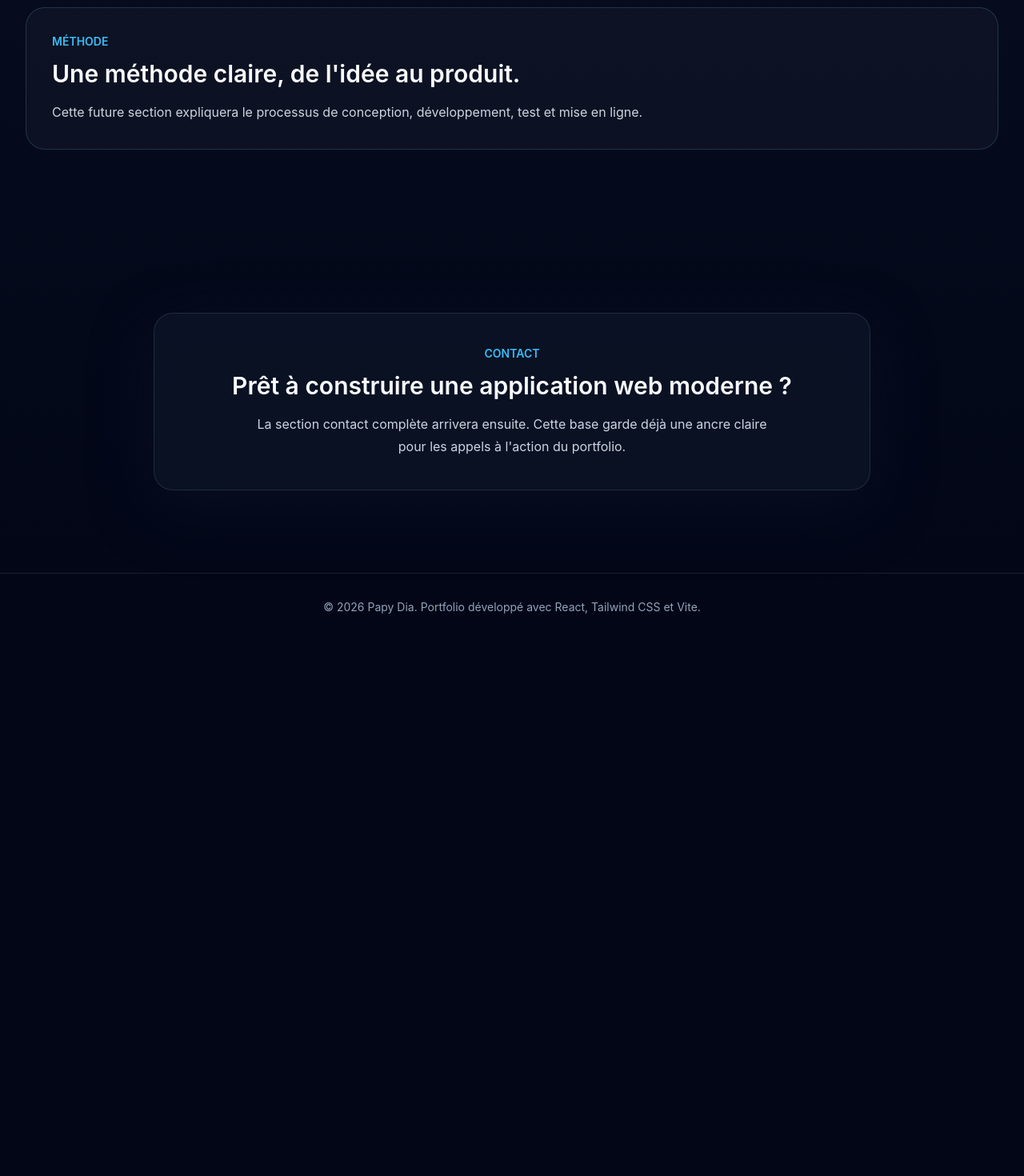
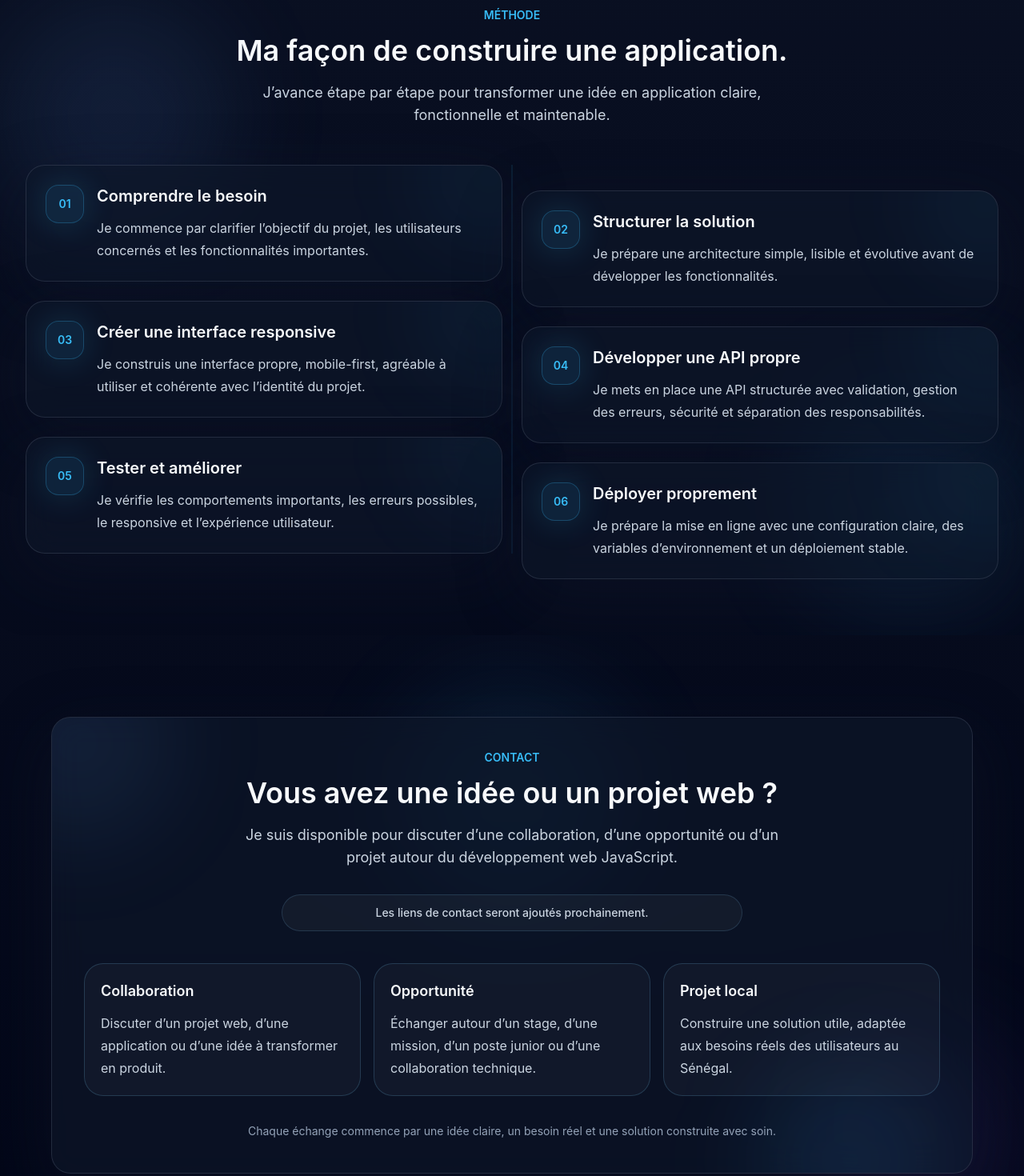
Before and after one commit to PapyDia/PortfolioPapy, a React (Vite) app: page / in a window 1280 px wide. Shown: the part 4220-5690 px from the top of the page at 80% size. Before the commit the page ends 5021 px from the top, so only its background shows below. Built offline with nearby package versions, Linux system fonts and the light colour scheme.

Commit message:
Contact and Method sections

```diff
--- a/src/components/layout/Footer.jsx
+++ b/src/components/layout/Footer.jsx
@@ -2,12 +2,27 @@ import { portfolioData } from '../../data/portfolioData'
 import Container from '../ui/Container'
 
 function Footer() {
+  const { footer, identity } = portfolioData
+
   return (
-    <footer className="border-t border-white/10 py-8">
+    <footer className="border-t border-white/10 bg-navy-950/50 py-8">
       <Container>
-        <p className="text-center text-sm text-text-soft">
-          {portfolioData.footer}
-        </p>
+        <div className="flex flex-col items-center gap-4 text-center md:flex-row md:justify-between md:text-left">
+          <div>
+            <p className="text-sm font-semibold text-ice-50">
+              {identity.name}
+            </p>
+            <p className="mt-1 text-xs text-text-soft">{identity.title}</p>
+          </div>
+
+          <p className="max-w-xl text-sm text-text-soft md:text-center">
+            {footer}
+          </p>
+
+          <p className="text-xs font-medium uppercase text-cyan-glow">
+            React · Tailwind CSS · Vite
+          </p>
+        </div>
       </Container>
     </footer>
   )
--- a/src/components/sections/ContactSection.jsx
+++ b/src/components/sections/ContactSection.jsx
@@ -1,20 +1,71 @@
+import { portfolioData } from '../../data/portfolioData'
+import Button from '../ui/Button'
 import Container from '../ui/Container'
+import SectionHeader from '../ui/SectionHeader'
 
 function ContactSection() {
+  const { contact } = portfolioData
+  const contactCtas = [contact.primaryCta, contact.secondaryCta].filter(
+    (cta) => cta.href,
+  )
+
   return (
-    <section className="section-padding" id="contact">
+    <section className="section-padding relative overflow-hidden" id="contact">
+      <div className="pointer-events-none absolute left-1/2 top-16 size-72 -translate-x-1/2 rounded-full bg-cyan-glow/10 blur-3xl" />
+      <div className="pointer-events-none absolute bottom-0 right-0 size-72 rounded-full bg-violet-glow/10 blur-3xl" />
+
       <Container>
-        <div className="glass-panel mx-auto max-w-4xl p-6 text-center sm:p-10">
-          <p className="text-sm font-semibold uppercase text-cyan-glow">
-            Contact
-          </p>
-          <h2 className="mt-3 text-3xl font-semibold text-ice-50">
-            Prêt à construire une application web moderne ?
-          </h2>
-          <p className="mx-auto mt-4 max-w-2xl leading-7 text-text-muted">
-            La section contact complète arrivera ensuite. Cette base garde déjà
-            une ancre claire pour les appels à l'action du portfolio.
-          </p>
+        <div className="glass-panel relative mx-auto max-w-6xl overflow-hidden p-6 text-center sm:p-8 lg:p-10">
+          <div className="pointer-events-none absolute -left-20 -top-20 size-56 rounded-full bg-blue-glow/10 blur-3xl" />
+          <div className="pointer-events-none absolute -bottom-24 right-10 size-56 rounded-full bg-cyan-glow/10 blur-3xl" />
+
+          <div className="relative">
+            <SectionHeader
+              align="center"
+              description={contact.description}
+              eyebrow={contact.eyebrow}
+              title={contact.title}
+            />
+
+            {contactCtas.length > 0 ? (
+              <div className="mt-8 flex flex-col justify-center gap-3 sm:flex-row">
+                {contactCtas.map((cta, index) => (
+                  <Button
+                    href={cta.href}
+                    key={cta.label}
+                    variant={index === 0 ? 'primary' : 'secondary'}
+                  >
+                    {cta.label}
+                  </Button>
+                ))}
+              </div>
+            ) : (
+              <p className="mx-auto mt-8 max-w-xl rounded-button border border-ice-300/15 bg-white/[0.04] px-5 py-3 text-sm font-medium text-text-muted">
+                Les liens de contact seront ajoutés prochainement.
+              </p>
+            )}
+
+            <div className="mt-10 grid gap-4 md:grid-cols-3">
+              {contact.cards.map((card) => (
+                <article
+                  className="premium-border rounded-card bg-white/[0.03] p-5 text-left"
+                  key={card.title}
+                >
+                  <h3 className="text-lg font-semibold text-ice-50">
+                    {card.title}
+                  </h3>
+                  <p className="mt-3 leading-7 text-text-muted">
+                    {card.description}
+                  </p>
+                </article>
+              ))}
+            </div>
+
+            <p className="mx-auto mt-8 max-w-2xl text-sm leading-6 text-text-soft">
+              Chaque échange commence par une idée claire, un besoin réel et
+              une solution construite avec soin.
+            </p>
+          </div>
         </div>
       </Container>
     </section>
--- a/src/components/sections/ProcessSection.jsx
+++ b/src/components/sections/ProcessSection.jsx
@@ -1,20 +1,36 @@
+import { portfolioData } from '../../data/portfolioData'
 import Container from '../ui/Container'
+import ProcessStep from '../ui/ProcessStep'
+import SectionHeader from '../ui/SectionHeader'
 
 function ProcessSection() {
+  const { process } = portfolioData
+
   return (
-    <section className="section-padding" id="process">
+    <section className="section-padding relative overflow-hidden" id="process">
+      <div className="pointer-events-none absolute left-0 top-24 size-72 rounded-full bg-blue-glow/10 blur-3xl" />
+      <div className="pointer-events-none absolute bottom-8 right-0 size-72 rounded-full bg-cyan-glow/10 blur-3xl" />
+
       <Container>
-        <div className="premium-border rounded-card bg-white/[0.03] p-6 sm:p-8">
-          <p className="text-sm font-semibold uppercase text-cyan-glow">
-            Méthode
-          </p>
-          <h2 className="mt-3 text-3xl font-semibold text-ice-50">
-            Une méthode claire, de l'idée au produit.
-          </h2>
-          <p className="mt-4 max-w-3xl leading-7 text-text-muted">
-            Cette future section expliquera le processus de conception,
-            développement, test et mise en ligne.
-          </p>
+        <SectionHeader
+          align="center"
+          description={process.description}
+          eyebrow={process.eyebrow}
+          title={process.title}
+        />
+
+        <div className="relative mt-12">
+          <div className="pointer-events-none absolute left-1/2 top-0 hidden h-full w-px -translate-x-1/2 bg-cyan-glow/20 lg:block" />
+
+          <div className="grid gap-5 md:grid-cols-2 lg:gap-6">
+            {process.steps.map((step, index) => (
+              <ProcessStep
+                index={index}
+                key={step.number}
+                step={step}
+              />
+            ))}
+          </div>
         </div>
       </Container>
     </section>
--- /dev/null
+++ b/src/components/ui/ProcessStep.jsx
@@ -0,0 +1,24 @@
+import GlassCard from './GlassCard'
+
+function ProcessStep({ index = 0, step }) {
+  const offsetClass = index % 2 === 0 ? '' : 'lg:translate-y-8'
+
+  return (
+    <GlassCard className={`relative overflow-hidden ${offsetClass}`}>
+      <div className="pointer-events-none absolute -right-12 -top-12 size-32 rounded-full bg-cyan-glow/10 blur-3xl" />
+
+      <div className="relative flex gap-4">
+        <span className="grid size-12 shrink-0 place-items-center rounded-2xl border border-cyan-glow/25 bg-cyan-glow/10 text-sm font-semibold text-cyan-glow shadow-glow-soft">
+          {step.number}
+        </span>
+
+        <div>
+          <h3 className="text-xl font-semibold text-ice-50">{step.title}</h3>
+          <p className="mt-3 leading-7 text-text-muted">{step.description}</p>
+        </div>
+      </div>
+    </GlassCard>
+  )
+}
+
+export default ProcessStep
--- a/src/data/portfolioData.js
+++ b/src/data/portfolioData.js
@@ -130,7 +130,7 @@ export const portfolioData = {
           live: '',
           code: '',
         },
-        note: 'Code privé ou disponible sur demande.',
+        note: 'Repo privé, disponible sur demande.',
       },
       {
         name: 'Sama Horaire',
@@ -164,7 +164,82 @@ export const portfolioData = {
           live: '',
           code: '',
         },
-        note: 'Projet en construction progressive.',
+        note: 'Repo privé, disponible sur demande.',
+      },
+    ],
+  },
+  process: {
+    eyebrow: 'Méthode',
+    title: 'Ma façon de construire une application.',
+    description:
+      "J’avance étape par étape pour transformer une idée en application claire, fonctionnelle et maintenable.",
+    steps: [
+      {
+        number: '01',
+        title: 'Comprendre le besoin',
+        description:
+          "Je commence par clarifier l’objectif du projet, les utilisateurs concernés et les fonctionnalités importantes.",
+      },
+      {
+        number: '02',
+        title: 'Structurer la solution',
+        description:
+          'Je prépare une architecture simple, lisible et évolutive avant de développer les fonctionnalités.',
+      },
+      {
+        number: '03',
+        title: 'Créer une interface responsive',
+        description:
+          "Je construis une interface propre, mobile-first, agréable à utiliser et cohérente avec l’identité du projet.",
+      },
+      {
+        number: '04',
+        title: 'Développer une API propre',
+        description:
+          'Je mets en place une API structurée avec validation, gestion des erreurs, sécurité et séparation des responsabilités.',
+      },
+      {
+        number: '05',
+        title: 'Tester et améliorer',
+        description:
+          "Je vérifie les comportements importants, les erreurs possibles, le responsive et l’expérience utilisateur.",
+      },
+      {
+        number: '06',
+        title: 'Déployer proprement',
+        description:
+          "Je prépare la mise en ligne avec une configuration claire, des variables d’environnement et un déploiement stable.",
+      },
+    ],
+  },
+  contact: {
+    eyebrow: 'Contact',
+    title: 'Vous avez une idée ou un projet web ?',
+    description:
+      "Je suis disponible pour discuter d’une collaboration, d’une opportunité ou d’un projet autour du développement web JavaScript.",
+    primaryCta: {
+      label: 'M’envoyer un email',
+      href: '',
+    },
+    secondaryCta: {
+      label: 'Voir mon GitHub',
+      href: '',
+    },
+    cards: [
+      {
+        title: 'Collaboration',
+        description:
+          'Discuter d’un projet web, d’une application ou d’une idée à transformer en produit.',
+      },
+      {
+        title: 'Opportunité',
+        description:
+          'Échanger autour d’un stage, d’une mission, d’un poste junior ou d’une collaboration technique.',
+      },
+      {
+        title: 'Projet local',
+        description:
+          'Construire une solution utile, adaptée aux besoins réels des utilisateurs au Sénégal.',
       },
     ],
   },
```
